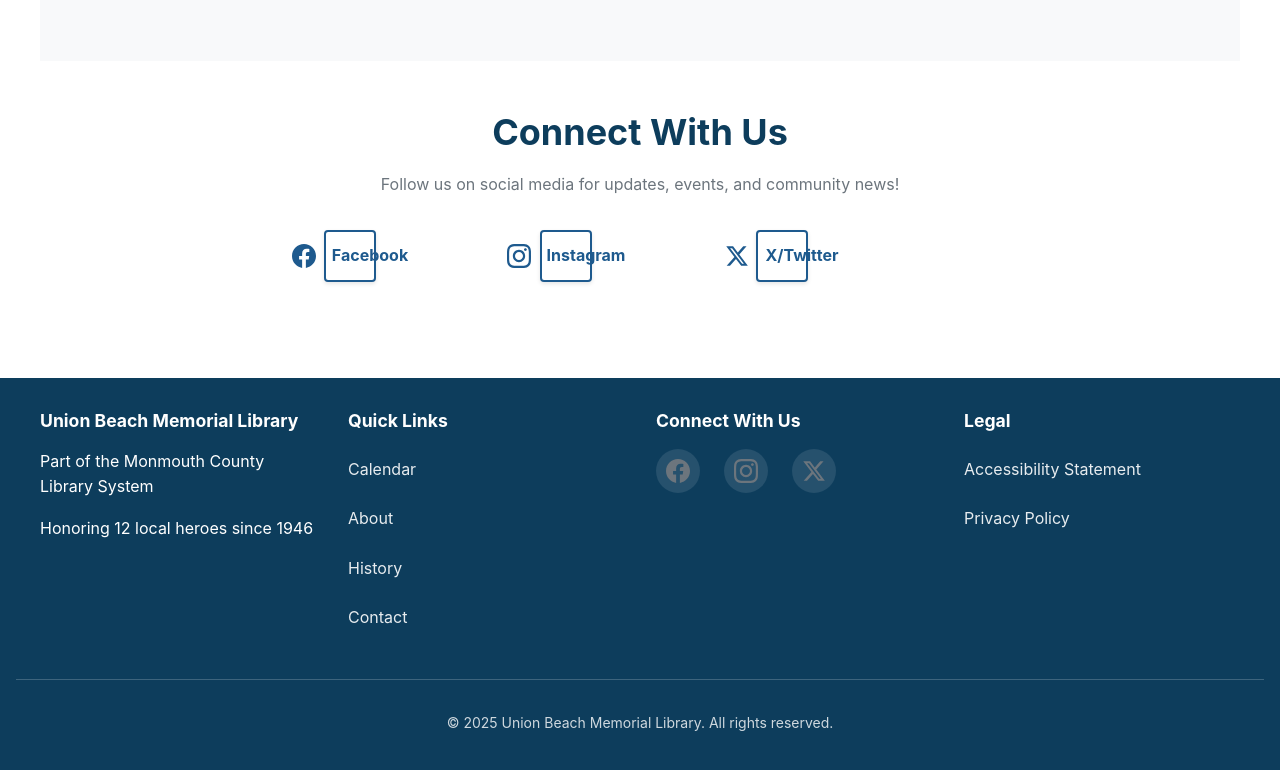
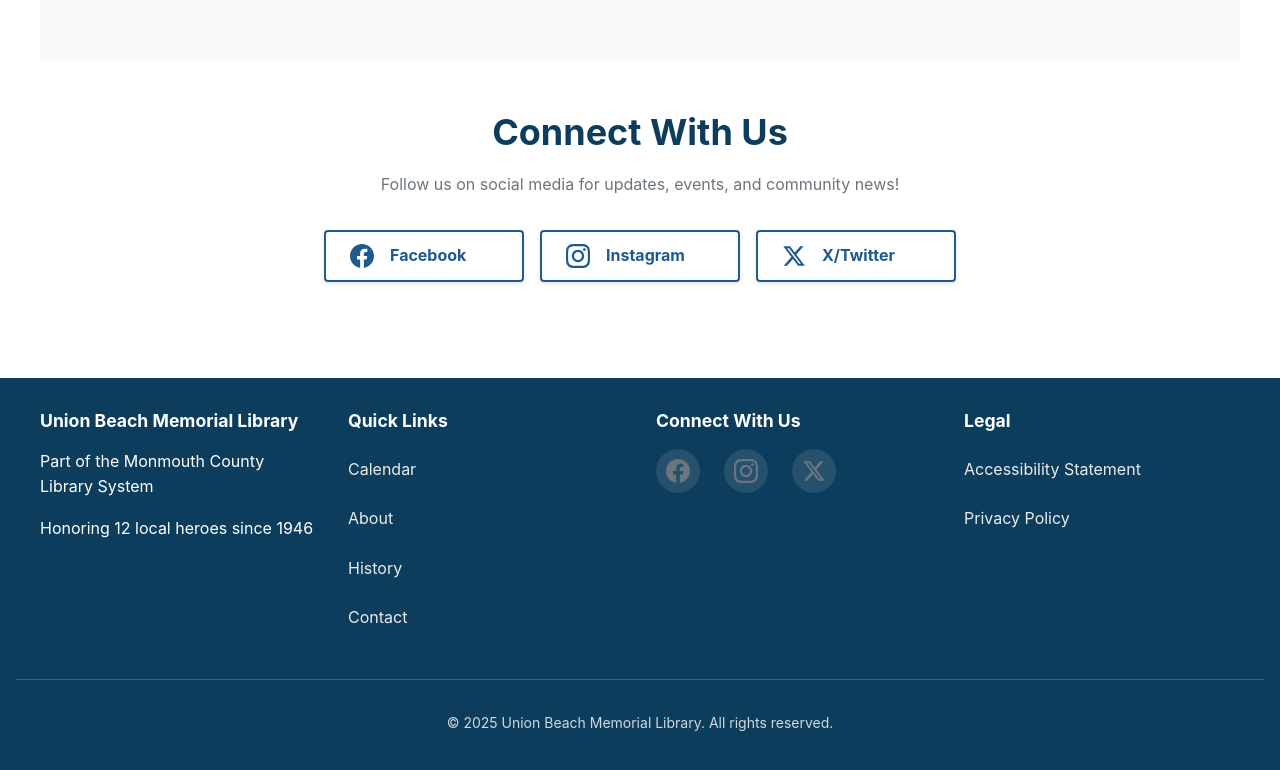
Before and after one commit to serma100000/Union-Beach-Library, a website built with Vite: page contact.html in a window 1280 px wide. Shown: the part 2819-3589 px from the top of the page. Built offline with nearby package versions, Linux system fonts and the light colour scheme.

Commit message:
Fix social link box alignment to prevent text cutoff

```diff
--- a/src/css/contact.css
+++ b/src/css/contact.css
@@ -386,7 +386,7 @@
 .social-media .social-links a {
   display: flex;
   align-items: center;
-  justify-content: center;
+  justify-content: flex-start;
   gap: var(--spacing-sm);
   padding: var(--spacing-md);
   background: white;
@@ -398,6 +398,7 @@
   min-height: var(--min-tap-target);
   transition: background-color var(--transition-speed), color var(--transition-speed), transform var(--transition-speed);
   box-shadow: 0 2px 4px rgba(0, 0, 0, 0.1);
+  width: 100%;
 }
 
 .social-media .social-links a:hover,
```
